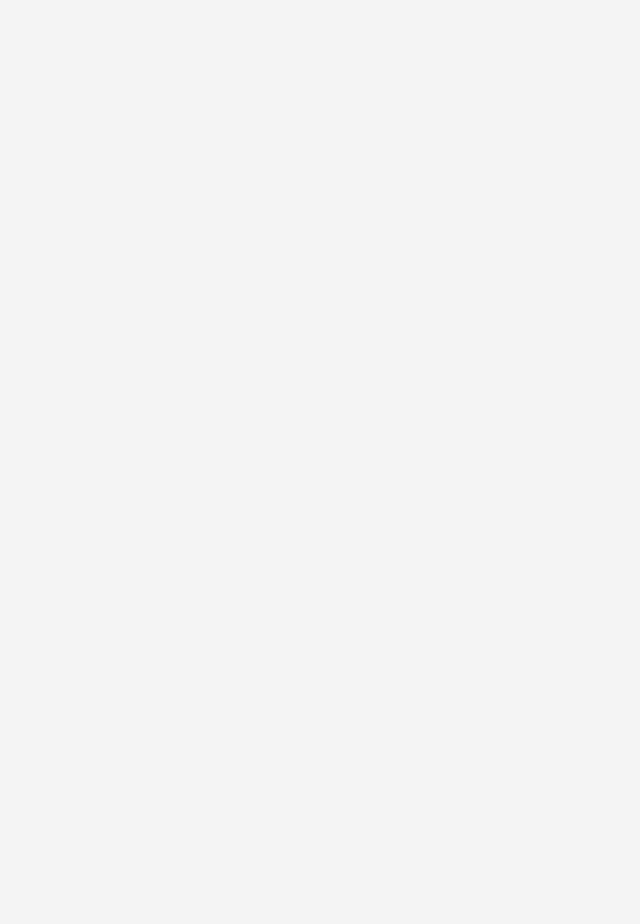
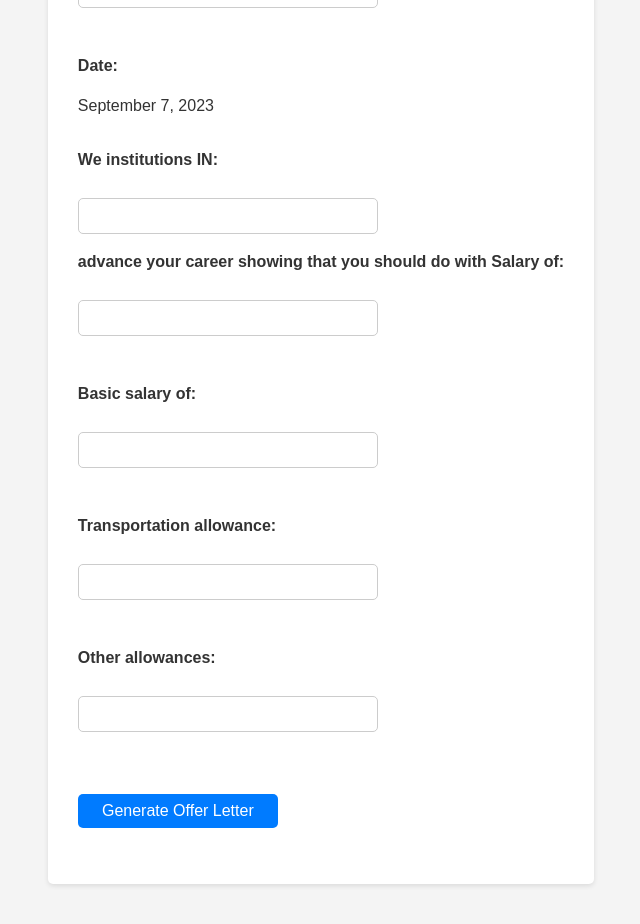
Before and after one commit to ALATTIELI/hradmin, a React (Vite) app: page /offer-letter in a window 1280 px wide. Before the commit this address had no page. Shown: the part 300-1224 px from the top of the page, without its empty margins (319-959 px from the left). Before the commit the page ends 810 px from the top, so only its background shows below. Built offline with nearby package versions, Linux system fonts and the light colour scheme.

Commit message:
added offer letter

```diff
--- a/package.json
+++ b/package.json
@@ -16,6 +16,7 @@
     "@mui/material": "^5.14.10",
     "@mui/styled-engine-sc": "^5.14.10",
     "@reduxjs/toolkit": "^1.9.5",
+    "jspdf": "^2.5.1",
     "react": "^18.2.0",
     "react-dom": "^18.2.0",
     "react-redux": "^8.1.2",
--- /dev/null
+++ b/src/OfferLetterGenerator/GenerateOfferLetterForm.css
@@ -0,0 +1,82 @@
+/* Global Styles */
+* {
+    box-sizing: border-box;
+    font-family: Arial, sans-serif;
+    margin: 0;
+    padding: 0;
+}
+
+body {
+    background-color: #f4f4f4;
+    color: #333;
+    font-size: 16px;
+    line-height: 1.5;
+    padding: 20px;
+}
+
+/* Form Styles */
+form {
+    background-color: #fff;
+    border-radius: 5px;
+    box-shadow: 0 2px 5px rgba(0, 0, 0, 0.1);
+    max-width: 600px;
+    margin: 40px auto;
+    padding: 20px;
+}
+
+h1 {
+    border-bottom: 2px solid #eee;
+    margin-bottom: 20px;
+    padding-bottom: 10px;
+    text-align: center;
+}
+
+div {
+    display: flex;
+    flex-direction: column;
+    margin-bottom: 10px;
+}
+
+label {
+    font-weight: bold;
+    margin-bottom: 5px;
+}
+
+input[type="text"] {
+    border: 1px solid #ccc;
+    border-radius: 5px;
+    font-size: 16px;
+    padding: 10px;
+    width: 100%;
+}
+
+button {
+    background-color: #007bff;
+    border: none;
+    border-radius: 5px;
+    color: #fff;
+    cursor: pointer;
+    font-size: 16px;
+    margin-top: 20px;
+    padding: 10px 15px;
+    width: 100%;
+}
+
+button:hover {
+    background-color: #0056b3;
+}
+
+/* Media Queries for Responsiveness */
+@media (max-width: 768px) {
+    body {
+        padding: 10px;
+    }
+
+    form {
+        padding: 10px;
+    }
+
+    h1 {
+        font-size: 24px;
+    }
+}
--- /dev/null
+++ b/src/OfferLetterGenerator/GenerateOfferLetterForm.tsx
@@ -0,0 +1,146 @@
+import React, { useState, useEffect } from "react";
+import { jsPDF } from "jspdf";
+import "./GenerateOfferLetterForm.css"
+
+const GenerateOfferLetterForm: React.FC = () => {
+  const [candidateName, setCandidateName] = useState<string>("");
+  const [institutionName, setInstitutionName] = useState<string>("");
+  const [totalSalary, setTotalSalary] = useState<string>("");
+  const [basicSalary, setBasicSalary] = useState<string>("");
+  const [transportAllowance, setTransportAllowance] = useState<string>("");
+  const [otherAllowances, setOtherAllowances] = useState<string>("");
+  const [serialNumber, setSerialNumber] = useState<number>(1);
+
+  const currentDate = new Date().toLocaleDateString("en-US", {
+    year: "numeric",
+    month: "long",
+    day: "numeric",
+  });
+
+  useEffect(() => {
+    const storedSerialNumber = localStorage.getItem("offerLetterSerialNumber");
+    if (storedSerialNumber) {
+      setSerialNumber(Number(storedSerialNumber));
+    }
+  }, []);
+
+  const generatePDF = () => {
+    const doc = new jsPDF();
+    const maxWidth = 180;
+
+    // Add "Offer Letter" heading to the PDF
+    doc.setFontSize(22); // Increase font size for the heading
+    doc.text("Offer Letter", 10, 20); // Adjust the y-coordinate to position the heading properly
+    doc.setFontSize(12); // Reset font size for the rest of the content
+
+    const splitName = doc.splitTextToSize(`Dear: ${candidateName}`, maxWidth);
+    const splitInstitution = doc.splitTextToSize(
+      `We institutions IN: ${institutionName} advance your career showing that you should do with Salary of: ${totalSalary} AED`,
+      maxWidth
+    );
+    const splitNote = doc.splitTextToSize(
+      `Note: This offer is for one week from the date of knowing that if you agree to work will go about work after approval 1 WEEK`,
+      maxWidth
+    );
+
+    doc.text(splitName, 10, 40);
+    doc.text(`Date: ${currentDate}`, 10, 50 + splitName.length * 7);
+    doc.text(splitInstitution, 10, 60 + splitName.length * 7);
+    // doc.text(`advance your career showing that you should do with Salary of: ${totalSalary} AED`, 10, 40 + (splitName.length + splitInstitution.length) * 7);
+    doc.text(
+      `Basic salary of: ${basicSalary} AED`,
+      10,
+      70 + (splitName.length + splitInstitution.length) * 7
+    );
+    doc.text(
+      `Transportation allowance: ${transportAllowance} AED`,
+      10,
+      80 + (splitName.length + splitInstitution.length) * 7
+    );
+    doc.text(
+      `Other allowances: ${otherAllowances} AED`,
+      10,
+      90 + (splitName.length + splitInstitution.length) * 7
+    );
+    doc.text(
+      splitNote,
+      10,
+      100 + (splitName.length + splitInstitution.length) * 7
+    );
+    doc.text(`Serial Number: #${serialNumber}`, 10, 30);
+
+    doc.save("OfferLetter.pdf");
+
+    const newSerialNumber = serialNumber + 1;
+    setSerialNumber(newSerialNumber);
+    localStorage.setItem("offerLetterSerialNumber", String(newSerialNumber));
+  };
+
+  const handleSubmit = (event: React.FormEvent<HTMLFormElement>) => {
+    event.preventDefault();
+    generatePDF();
+  };
+
+  return (
+    <form onSubmit={handleSubmit}>
+      <h1>Generate Offer Letter</h1>
+      <div>
+        <label>Dear:</label>
+        <input
+          type="text"
+          value={candidateName}
+          onChange={(e) => setCandidateName(e.target.value)}
+        />
+      </div>
+      <div>
+        <label>Date:</label>
+        <span>{currentDate}</span>
+      </div>
+      <div>
+        <label>We institutions IN:</label>
+        <input
+          type="text"
+          value={institutionName}
+          onChange={(e) => setInstitutionName(e.target.value)}
+        />
+        <label>
+          advance your career showing that you should do with Salary of:
+        </label>
+        <input
+          type="text"
+          value={totalSalary}
+          onChange={(e) => setTotalSalary(e.target.value)}
+        />
+      </div>
+      <div>
+        <label>Basic salary of:</label>
+        <input
+          type="text"
+          value={basicSalary}
+          onChange={(e) => setBasicSalary(e.target.value)}
+        />
+      </div>
+      <div>
+        <label>Transportation allowance:</label>
+        <input
+          type="text"
+          value={transportAllowance}
+          onChange={(e) => setTransportAllowance(e.target.value)}
+        />
+      </div>
+      <div>
+        <label>Other allowances:</label>
+        <input
+          type="text"
+          value={otherAllowances}
+          onChange={(e) => setOtherAllowances(e.target.value)}
+        />
+      </div>
+      <div>
+        <button type="submit">Generate Offer Letter</button>
+      </div>
+    </form>
+  );
+};
+
+export default GenerateOfferLetterForm;
--- a/src/buttonConfig.tsx
+++ b/src/buttonConfig.tsx
@@ -9,7 +9,7 @@ export const commonButtons = [ "Dashboard", "Settings"];
 export const positionButtons: ButtonConfiguration[] = [
     {
       position: "Software Engineer",
-      buttons: ["Stock Order", "Warranty Items", "Borrow Items", "Device Maintenance"]
+      buttons: ["Stock Order", "Warranty Items", "Borrow Items", "Device Maintenance", "Offer Letter"]
     },
     {
       position: "Product Manager",
--- a/src/routes.tsx
+++ b/src/routes.tsx
@@ -17,6 +17,7 @@ import AddProduct from './StockOrder/AddProduct';
 import OrderList from './StockOrder/OrderList';
 import  Category from './StockOrder/Category';
 import Brand from './StockOrder/Brand';
+import GenerateOfferLetterForm from './OfferLetterGenerator/GenerateOfferLetterForm';
 
 
 
@@ -43,6 +44,7 @@ const AppRoutes: React.FC = () => {
         <Route path="/Order-list" element={<OrderList />} />
         <Route path="/Category" element={<Category />} />
         <Route path="/Brand" element={<Brand />} />
+        <Route path="/offer-letter" element={<GenerateOfferLetterForm />} />
 
 
 
```
Also changed, not shown: 1 other file (tests, documents, lock files or other folders).
